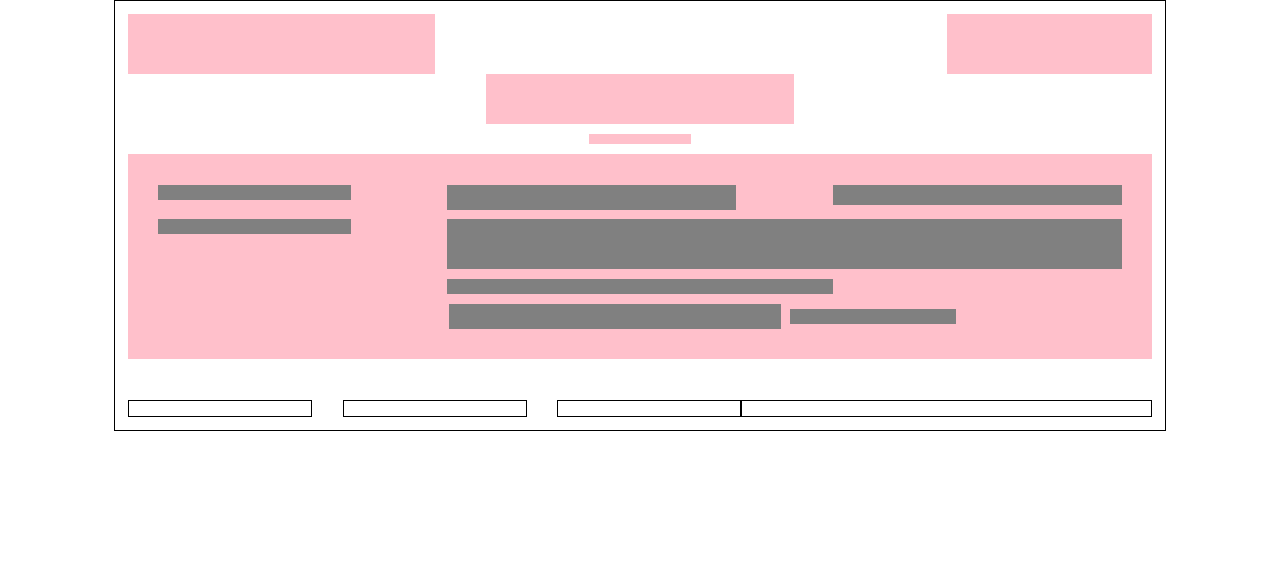
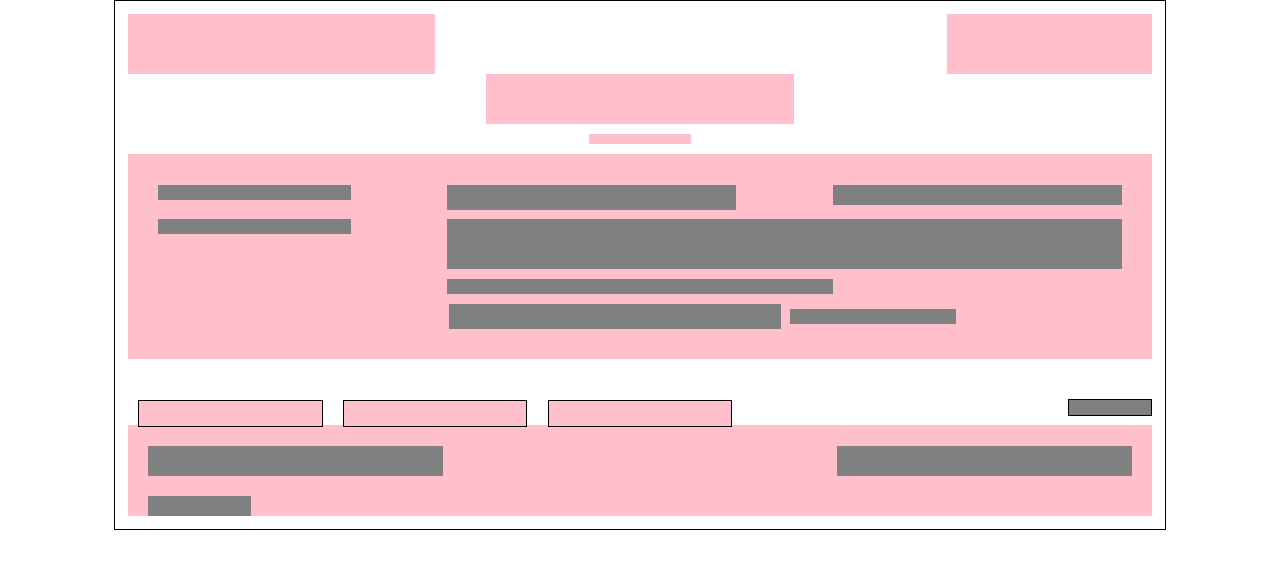
Before and after one commit to bhararthraj/template2, a plain HTML site: page index.html in a window 1280 px wide. Drawn offline with Linux system fonts and the light colour scheme.

Commit message:
Add files via upload

```diff
--- a/index.css
+++ b/index.css
@@ -118,33 +118,68 @@
 
 }
 .child13{
-    height:15px;
+    height:25px;
     flex:0.6;
     display: flex;
-    justify-content:space-between;
+    justify-content:space-around;
 }
 .child14{
     height:15px;
+    display:flex;
     flex:0.4;
-    border: 1px solid black;
+
+    justify-content: flex-end;
 }
 .box1{
     flex:0.3;
     height:100%;
     border:1px solid black;
+    background-color: pink;
 }
 .box2{
     flex:0.3;
     height:100%;
     border:1px solid black;
+    background-color: pink;
 }
 .box3{
     flex:0.3;
     height:100%;
     border:1px solid black;
+    background-color: pink;
 }
 .box4{
+    flex:0.2;
+    height:100%;
+    background-color: grey;
+    border:1px solid black;
+    align-self:center;
+}
+.pinkcontainer2{
+    background-color: pink;
+}
+.pink1{
+    display: flex;
+    justify-content:space-between;
+    padding:2%;
+}
+.child15{
+    height:30px;
     flex:0.3;
-    height:100%;
+    background-color: grey;
+}
+.child16{
+    height:30px;
+    flex:0.3;
+    background-color: grey;
+}
+.child17{
+    width:10%;
+    height:20px;
+    background-color: grey;
+    margin-left:2%;
+}
+.pink2{
+    display:flex;
 
 }
--- a/index.html
+++ b/index.html
@@ -54,6 +54,22 @@
         <div class="box4"></div>
     </div>
 </div>
+<!-- pinkcontainer2 -->
+<div class="pinkcontainer2">
+    <div class="pink1">
+        <div class="child15"></div>
+        <div class="child16"></div>
+    </div>
+        <div class="child17"></div>
+    </div>
+<div class="pink2">
+    <div class="child18"></div>
+    <div class="child19"></div>
+</div>
+
+<!-- pinkcontainer -->
+
+
 
 </div>
 
```
